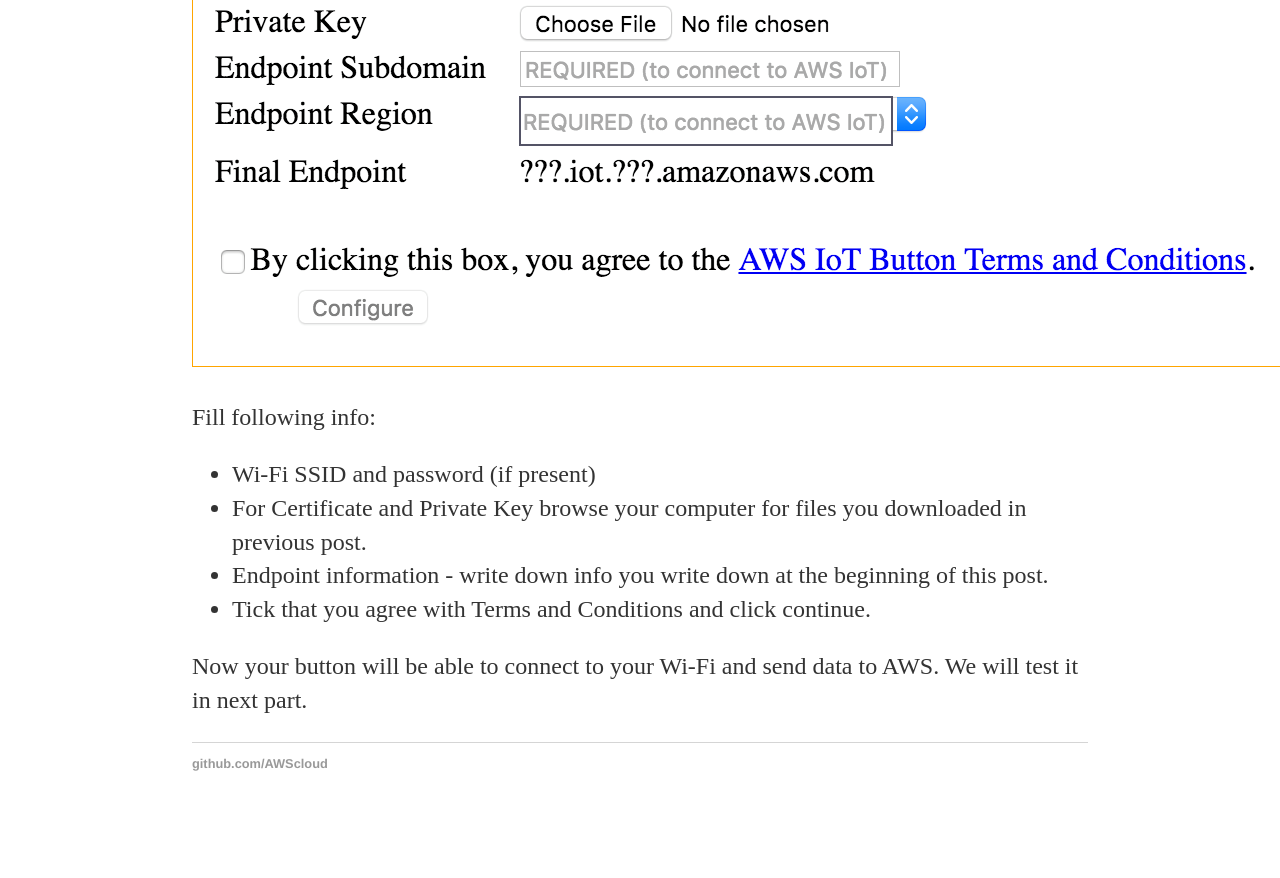
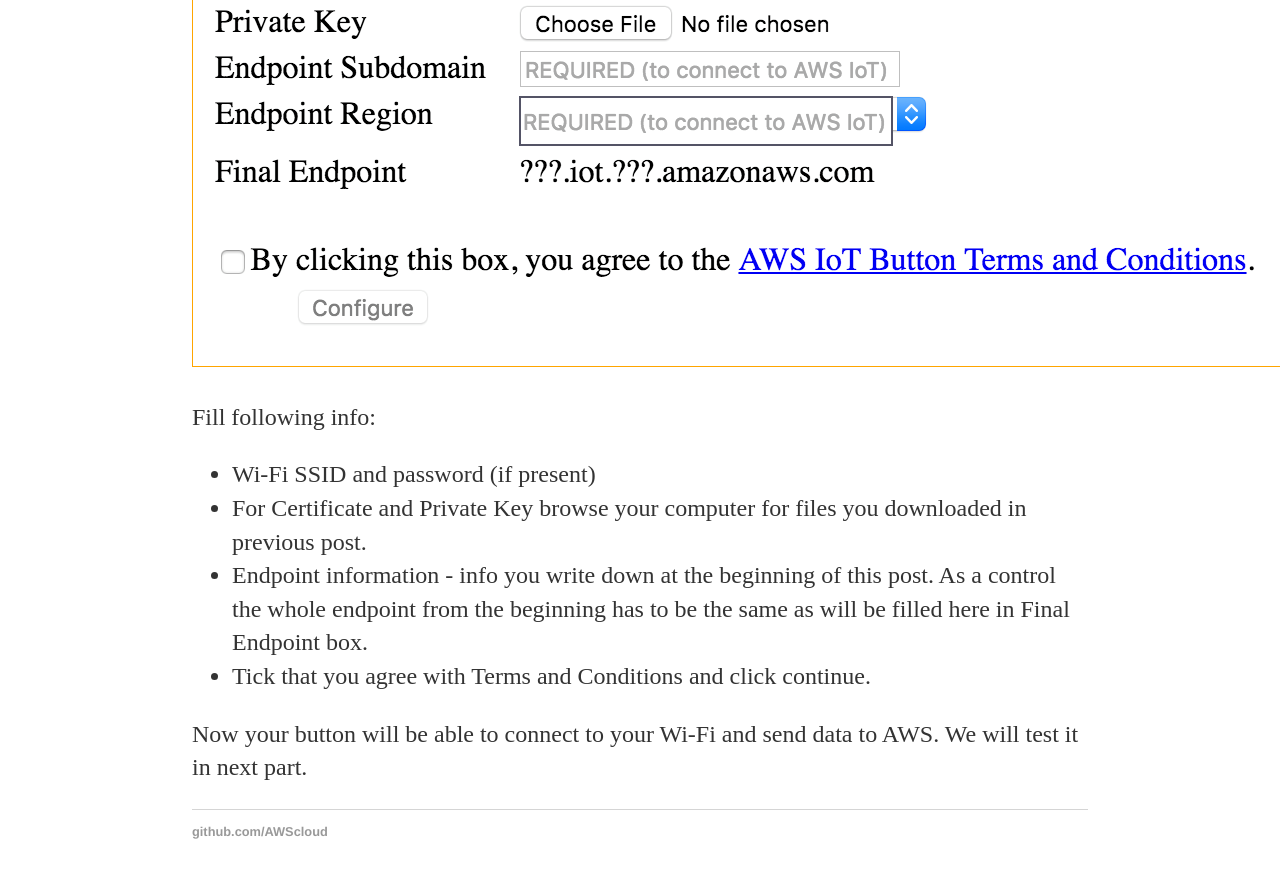
Before and after one commit to AWScloud/AWScloud.github.io, a Jekyll site: the page built from _posts/2017-08-24-IotButtonPart4-ConfigureButton.md, in a window 1280 px wide and 900 px high, scrolled down 2050 px. Shown: the top 878 px of the window. Built offline with Jekyll 4.4.1, drawn with Linux system fonts in a browser that asks for light colours; before the commit the page ends 2883 px from its top, so only the background shows below that.

Commit message:
mala uprava, upresneni

```diff
--- a/_posts/2017-08-24-IotButtonPart4-ConfigureButton.md
+++ b/_posts/2017-08-24-IotButtonPart4-ConfigureButton.md
@@ -40,7 +40,7 @@
 
 * Wi-Fi SSID and password (if present)
 * For Certificate and Private Key browse your computer for files you downloaded in previous post.
-* Endpoint information - write down info you write down at the beginning of this post.
+* Endpoint information - info you write down at the beginning of this post. As a control the whole endpoint from the beginning has to be the same as will be filled here in Final Endpoint box.
 * Tick that you agree with Terms and Conditions and click continue.
 
 Now your button will be able to connect to your Wi-Fi and send data to AWS. We will test it in next part.
```
